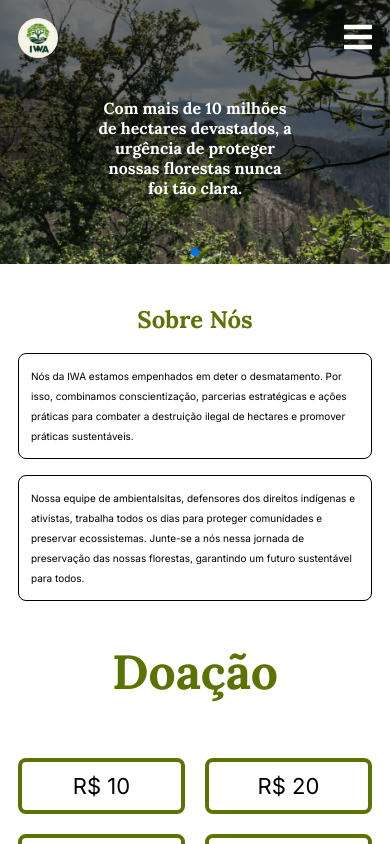
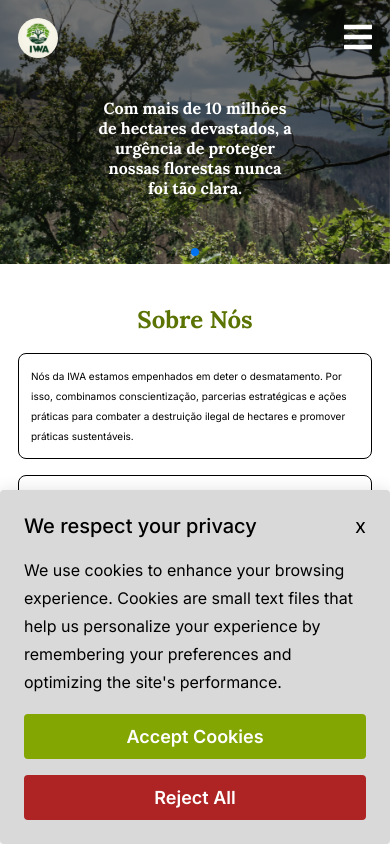
Before and after one commit to JessyeKessia/Anary-Nyn, an Angular app: page / in a window 390 px wide. Built offline with nearby package versions, Linux system fonts and the light colour scheme.

Commit message:
add responsividade alerta cookies

```diff
--- a/src/app/components/body/body.component.html
+++ b/src/app/components/body/body.component.html
@@ -1,5 +1,5 @@
 <main>
   <app-about-us></app-about-us>
   <app-form></app-form>
-  <!-- <app-cookie-alert></app-cookie-alert> -->
+  <app-cookie-alert></app-cookie-alert>
 </main>
--- a/src/app/components/cookie-alert/cookie-alert.component.css
+++ b/src/app/components/cookie-alert/cookie-alert.component.css
@@ -76,3 +76,11 @@ p {
         bottom: 40px;
     }
 }
+
+@media (max-width: 425px) {
+    .alert {
+        width: 100vw;
+        right: 0;
+        transform: translateY(40px);
+    }
+}
```
